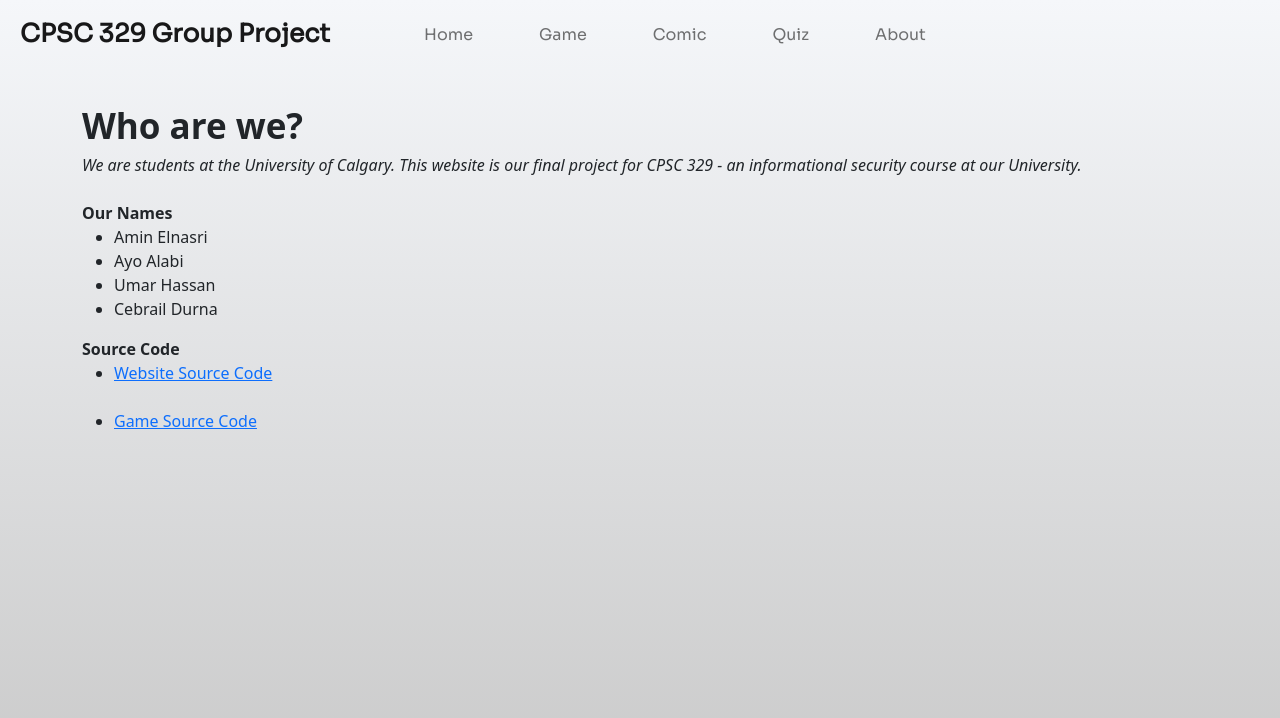
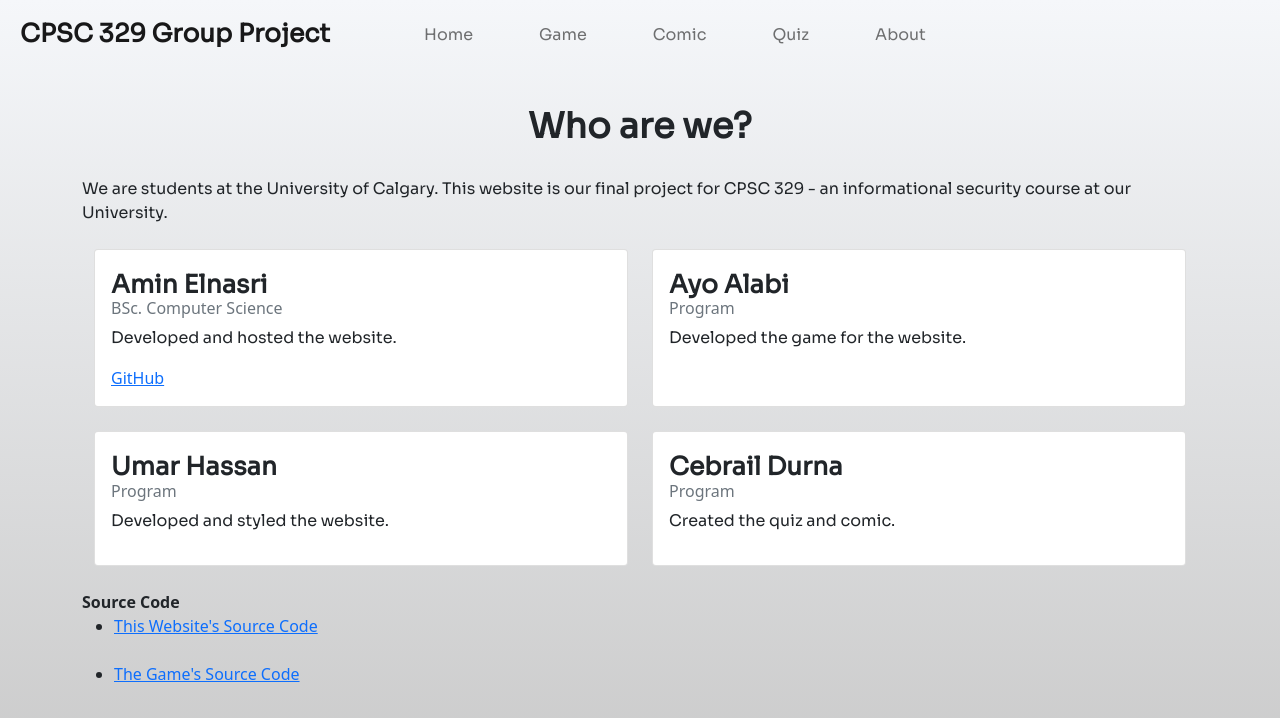
Before and after one commit to ae4sri/329groupproject, a React (Create React App) app: page /#/about in a window 1280 px wide. Shown: the top 718 px of the page. Built offline with nearby package versions, Linux system fonts and the light colour scheme; a web font is replaced by a local one.

Commit message:
Add to About page; add a card for each member

```diff
--- a/src/components/Pages/AboutPage.js
+++ b/src/components/Pages/AboutPage.js
@@ -1,32 +1,87 @@
 import { useHref } from "react-router-dom"
 import { Link } from "react-router-dom"
-import { Container, Card } from "react-bootstrap"
+import { Container, Card, Row, Col } from "react-bootstrap"
+import { Grid, Paper } from "@mui/material"
 
 
 export const AboutPage = () => {
+    const link = "http://www.example.com/"
     return (
         <Container>
             <div style={{marginTop:'30px'}}></div>
-            <b style={{fontSize:'35px', fontWeight:'bolder'}}>Who are we?</b>
+            <div id="aboutTitle" style={{textAlign: "center"}}> Who are we?</div>
             <br />
-            <i>We are students at the University of Calgary. This website is our final project for
+            <div id="aboutUsDescription">
+            We are students at the University of Calgary. This website is our final project for
                 CPSC 329 - an informational security course at our University.
-            </i>
+            </div>
             <br />
+            <Container>
+                <Row>
+                    <Col>
+                    <Card >
+                        <Card.Body>
+                            <Card.Title class="cardTitle">Amin Elnasri</Card.Title>
+                            <Card.Subtitle className="mb-2 text-muted">BSc. Computer Science</Card.Subtitle>
+                            <Card.Text class="cardText">
+                            Developed and hosted the website.
+                            <br />
+                            </Card.Text>
+                            <Card.Link href="#">GitHub</Card.Link>
+                        </Card.Body>
+                    </Card>
+                    </Col>
+
+                    <Col>
+                    <Card>
+                        <Card.Body>
+                            <Card.Title class="cardTitle">Ayo Alabi</Card.Title>
+                            <Card.Subtitle className="mb-2 text-muted">Program</Card.Subtitle>
+                            <Card.Text class="cardText">
+                            Developed the game for the website.
+                            <br />
+                            <br />
+                            </Card.Text>
+                        </Card.Body>
+                        </Card>
+                    </Col>
+                </Row>
+                <br />
+                <Row>
+                    <Col>
+                    <Card >
+                        <Card.Body>
+                            <Card.Title class="cardTitle">Umar Hassan</Card.Title>
+                            <Card.Subtitle className="mb-2 text-muted">Program</Card.Subtitle>
+                            <Card.Text class="cardText">
+                            Developed and styled the website.
+                            </Card.Text>
+                        </Card.Body>
+                    </Card>
+                    </Col>
+
+                    <Col>
+                    <Card >
+                        <Card.Body>
+                            <Card.Title class="cardTitle">Cebrail Durna</Card.Title>
+                            <Card.Subtitle className="mb-2 text-muted">Program</Card.Subtitle>
+                            <Card.Text class="cardText">
+                                Created the quiz and comic.
+                            </Card.Text>
+                        </Card.Body>
+                    </Card>
+                    </Col>
+                </Row>
+
+            </Container>
+
             <br />
-            <b>Our Names</b>
-            <br />
-            <ul>
-                <li>Amin Elnasri</li>
-                <li>Ayo Alabi</li>
-                <li>Umar Hassan</li>
-                <li>Cebrail Durna</li>
-            </ul>
+
             <b>Source Code</b>
             <ul>
-                <li><Link to=".">Website Source Code</Link></li>
+                <li><a href="https://github.com/ae4sri/329groupproject">This Website's Source Code</a></li>
                 <br />
-                <li><Link to=".">Game Source Code</Link></li>
+                <li><a href="https://github.com/ae4sri/329groupproject">The Game's Source Code</a></li>
             </ul>
 
         </Container>
```
